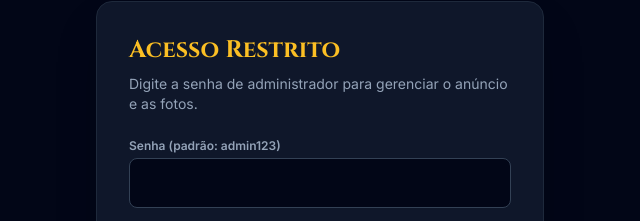
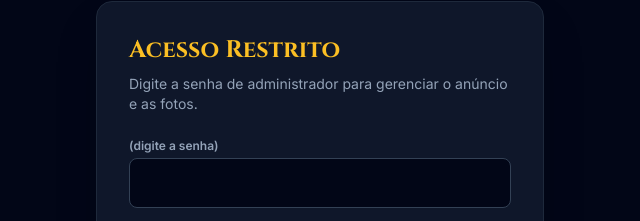
Before and after one commit to kleterson/vendasconqueronline2026, a website: page public/admin.html in a window 1280 px wide. Shown: the part 128-349 px from the top of the page, 320-960 px from the left. Drawn offline with nearby package versions, Linux system fonts and the light colour scheme.

Commit message:
Add files via upload

```diff
--- a/public/admin.html
+++ b/public/admin.html
@@ -54,7 +54,7 @@
             <p class="text-slate-400 text-sm mb-6">Digite a senha de administrador para gerenciar o anúncio e as fotos.</p>
             <form onsubmit="handleLogin(event)" class="space-y-4">
                 <div>
-                    <label class="block text-xs font-semibold text-slate-400 mb-1">Senha (padrão: admin123)</label>
+                    <label class="block text-xs font-semibold text-slate-400 mb-1">(digite a senha)</label>
                     <input type="password" id="admin-password" required class="w-full bg-slate-950 border border-slate-700 rounded-lg px-4 py-3 text-white focus:outline-none focus:border-amber-500">
                 </div>
                 <button type="submit" class="w-full py-3.5 rounded-lg bg-amber-500 hover:bg-amber-400 text-slate-950 font-bold transition">Entrar no Painel</button>
```
